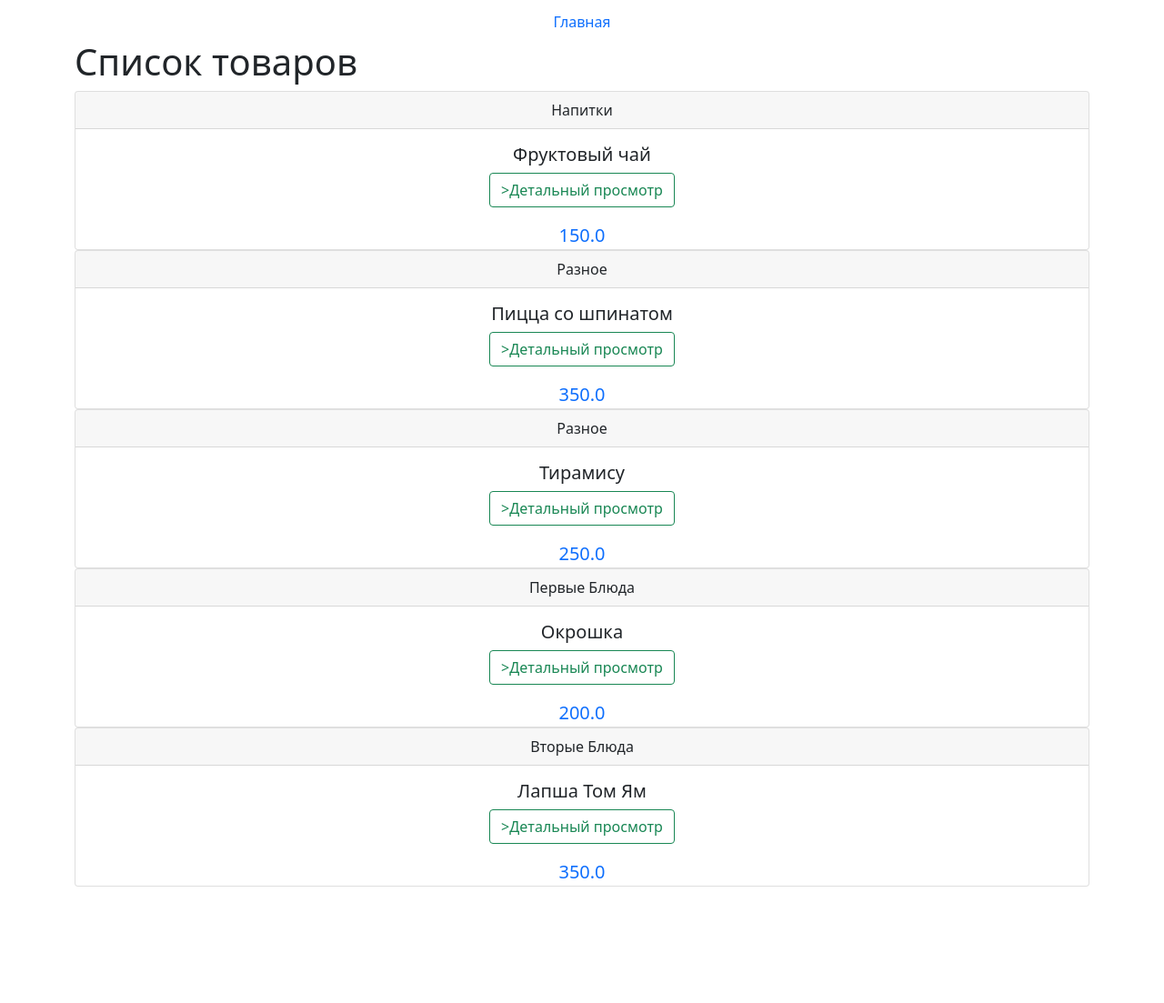
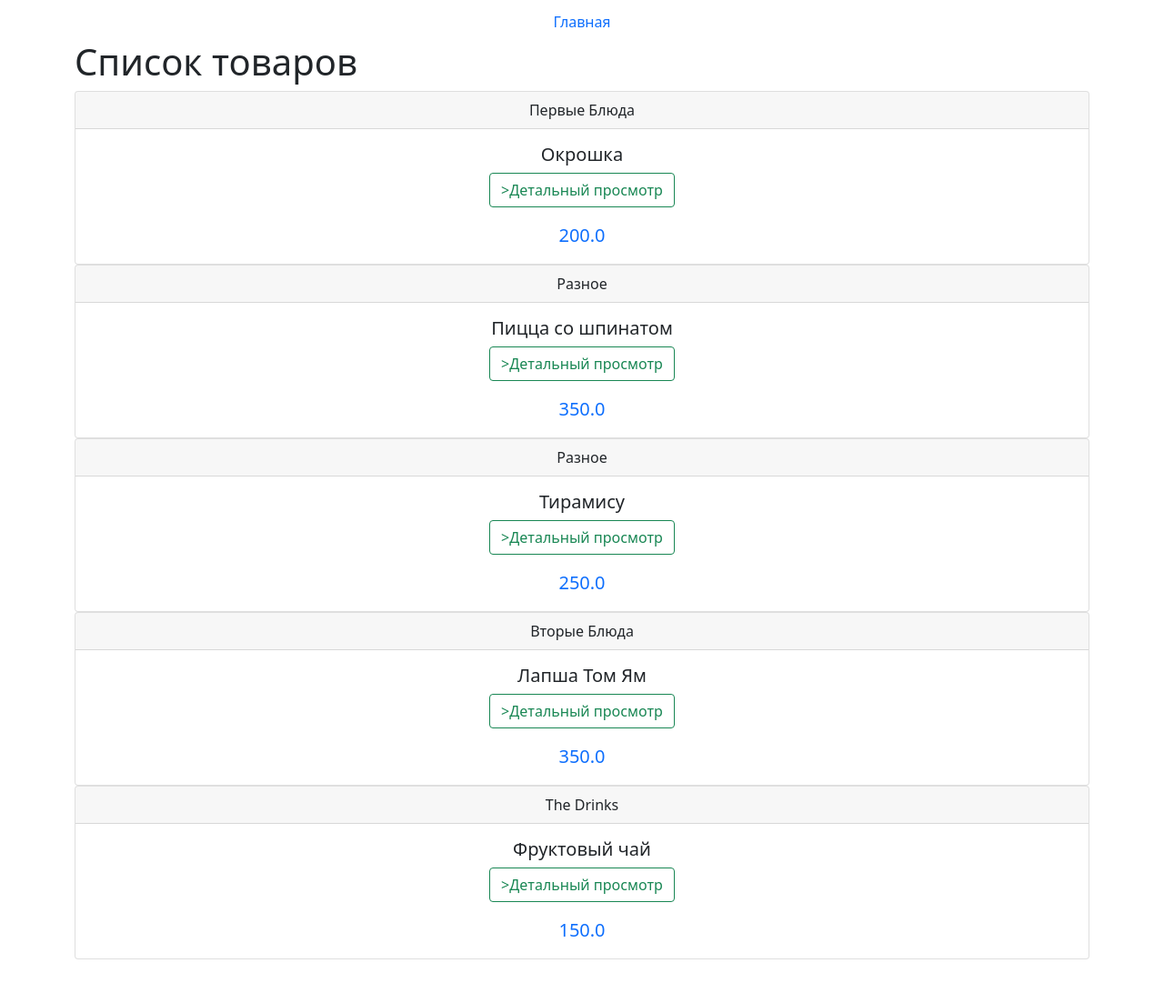
Before and after one commit to A-miin/hw_48, a Django app: page / in a window 1280 px wide. Shown: the whole page at 91% size. Before the commit the page ends 975 px from the top, so only its background shows below. Run offline with Django 3.2, Linux system fonts and the light colour scheme; data comes from the database, SQL or seed files in the repository; some libraries are stand-ins or nearby versions.

Commit message:
change 'the drinks' to 'drinks', add sort by category and by name

```diff
--- a/store/online_store/models.py
+++ b/store/online_store/models.py
@@ -5,7 +5,7 @@
     ('breakfast','завтрак'),
     ('first meal','первые блюда'),
     ('second courses','вторые блюда'),
-    ('the drinks','напитки '),
+    ('drinks','напитки '),
     ('other','разное'),
 ]
 
--- a/store/online_store/templates/index.html
+++ b/store/online_store/templates/index.html
@@ -3,7 +3,7 @@
 {% block content %}
 {% for product in products %}
     {% if product.remainder >= 1 %}
-        <div class="card text-center">
+        <div class="card text-center ">
           <div class="card-header text-capitalize ">
               {{ product.get_category_display }}
           </div>
@@ -11,7 +11,7 @@
             <h5 class="card-title">{{ product.name }}</h5>
             <a href="#" class="btn btn-outline-success">>Детальный просмотр</a>
           </div>
-          <div class="text-primary fs-5">
+          <div class="text-primary fs-5 mb-3">
             {{ product.price }}
           </div>
         </div>
--- a/store/online_store/views.py
+++ b/store/online_store/views.py
@@ -2,5 +2,5 @@
 from .models import Product
 # Create your views here.
 def index(request):
-    products = Product.objects.all()
+    products = Product.objects.all().order_by('category', 'name')
     return render(request,'index.html', context={'products':products})
```
Also changed, not shown: store/online_store/migrations/0002_auto_20210305_1239.py (added).
